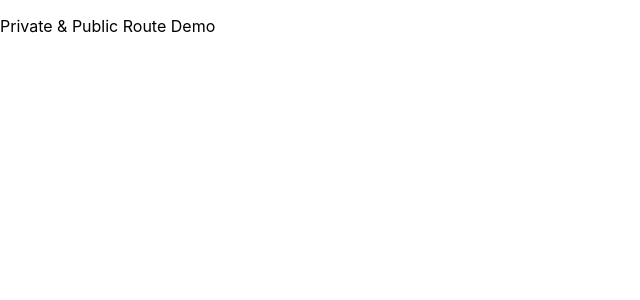
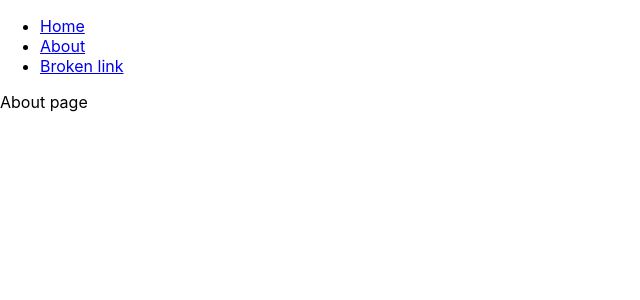
Before and after one commit to octopuswealth/authenticated-routing-with-react-redux, a React (Create React App) app: page /about in a window 1280 px wide. Shown: the top 300 px of the page, without its empty margins (0-640 px from the left). Built offline with nearby package versions, Linux system fonts and the light colour scheme.

Commit message:
Add basic pages and navigation setup

```diff
--- a/src/App.tsx
+++ b/src/App.tsx
@@ -1,10 +1,18 @@
-import React from 'react';
+import * as React from "react";
+import { Route, Router } from "react-router-dom";
+
+import history from "./history";
+import Nav from "./components/Nav";
+import Pages from "./routes/Pages";
 
 const App: React.FC = () => {
   return (
     <div className="App">
       <header className="App-header">
-        <p>Private & Public Route Demo</p>
+        <Router history={history}>
+          <Nav />
+          <Route component={Pages} />
+        </Router>
       </header>
     </div>
   );
--- /dev/null
+++ b/src/components/Nav.tsx
@@ -0,0 +1,25 @@
+import * as React from "react";
+
+import { NavLink } from "react-router-dom";
+
+const About = () => (
+  <ul>
+    <li>
+      <NavLink to="/">
+        Home
+      </NavLink>
+    </li>
+    <li>
+      <NavLink to="/about">
+        About
+      </NavLink>
+    </li>
+    <li>
+      <NavLink to="/broken-link">
+        Broken link
+      </NavLink>
+    </li>
+  </ul>
+);
+
+export default About;
--- /dev/null
+++ b/src/components/pages/About.tsx
@@ -0,0 +1,7 @@
+import * as React from "react";
+
+const About = () => (
+  <p>About page</p>
+);
+
+export default About;
--- /dev/null
+++ b/src/components/pages/Home.tsx
@@ -0,0 +1,7 @@
+import * as React from "react";
+
+const Home = () => (
+  <p>Home page</p>
+);
+
+export default Home;
--- /dev/null
+++ b/src/components/pages/NotFound.tsx
@@ -0,0 +1,7 @@
+import * as React from "react";
+
+const NotFound = () => (
+  <p>404: Not Found</p>
+);
+
+export default NotFound;
--- /dev/null
+++ b/src/history.tsx
@@ -0,0 +1,12 @@
+// tslint:disable:interface-name
+import { createBrowserHistory, Location } from "history";
+
+declare global {
+  interface Window {
+    dataLayer: any;
+  }
+}
+
+const history = createBrowserHistory();
+
+export default history;
--- /dev/null
+++ b/src/routes/Pages.tsx
@@ -0,0 +1,19 @@
+import * as React from "react";
+import { connect } from "react-redux";
+import { Route, Switch } from "react-router-dom";
+
+import About from "../components/pages/About";
+import Home from "../components/pages/Home";
+import NotFound from "../components/pages/NotFound";
+
+const Pages = () => {
+  return (
+    <Switch>
+      <Route path="/" exact={true} component={Home} />
+      <Route path="/about" exact={true} component={About} />
+      <Route component={NotFound} />
+    </Switch>
+  );
+};
+
+export default Pages;
```
